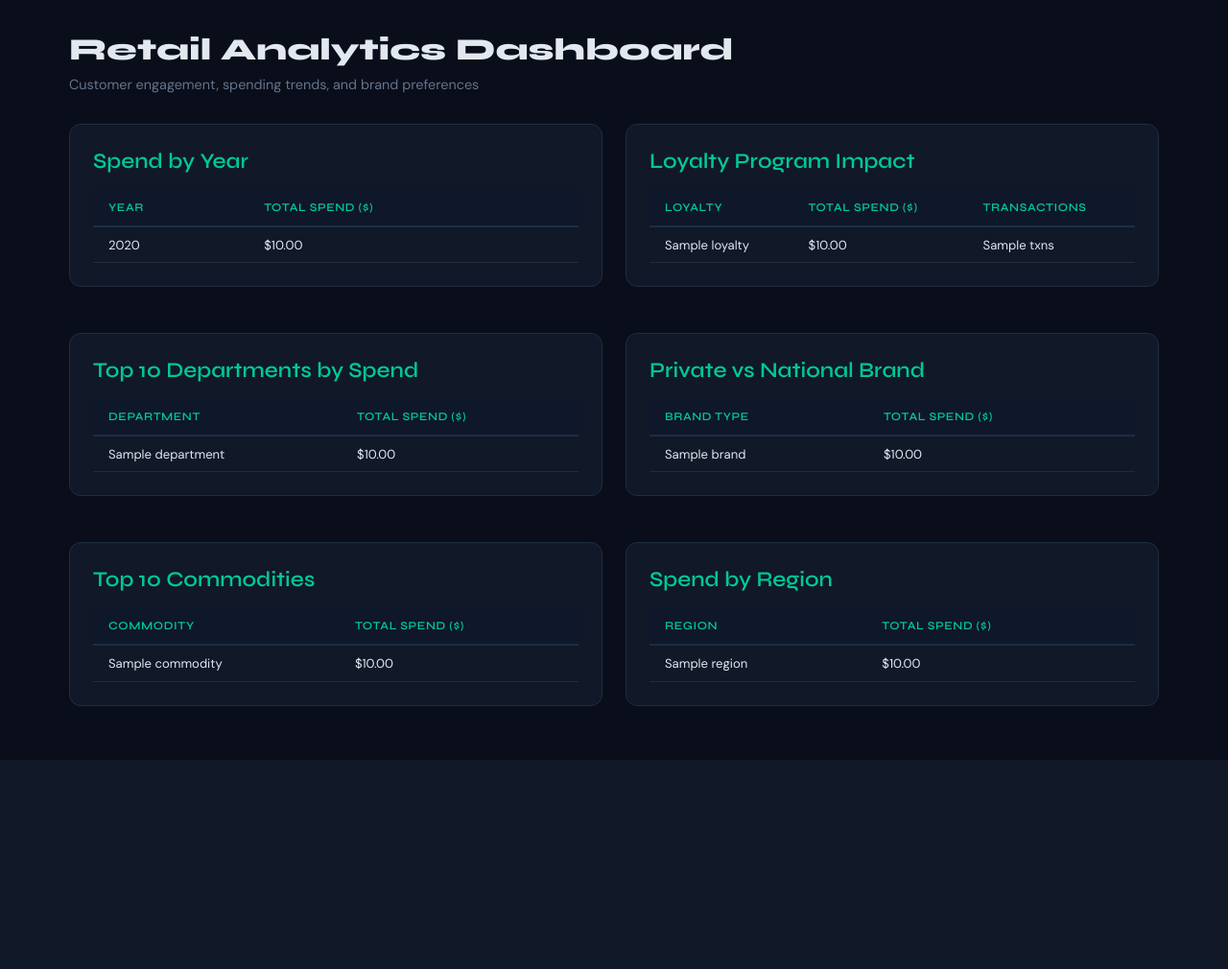
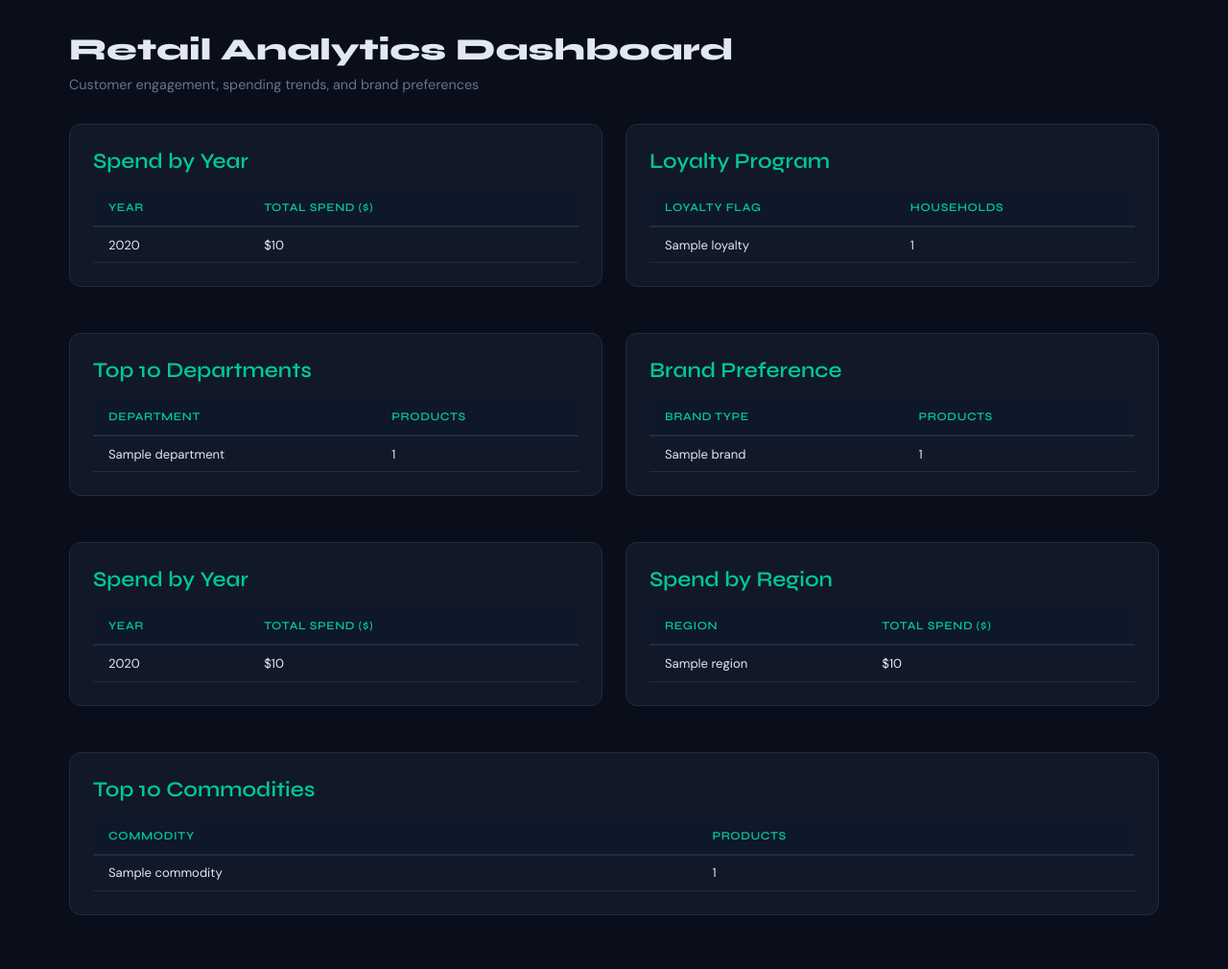
Before and after one commit to DakshithaPusala/KROGER, a Flask app: template templates/dashboard.html in a window 1280 px wide. Shown: the part 60-1070 px from the top of the page at 96% size. Before the commit the page ends 852 px from the top, so only its background shows below. Run offline with Flask 3, Linux system fonts and the light colour scheme; the template is opened without the code that fills it: most values are stand-ins (such as "Sample title", 1, 10 or a date in 2020).

Commit message:
Refactor dashboard HTML for improved data presentation
Updated dashboard layout and data display for various sections, including spend by year, loyalty program, top departments, brand preference, and commodities.

```diff
--- a/templates/dashboard.html
+++ b/templates/dashboard.html
@@ -6,7 +6,6 @@
 
 <div style="display:grid;grid-template-columns:1fr 1fr;gap:1.5rem;">
 
-  <!-- Spend by Year -->
   <div class="card">
     <h2>Spend by Year</h2>
     {% if data.spend_by_year %}
@@ -14,74 +13,69 @@
       <thead><tr><th>Year</th><th>Total Spend ($)</th></tr></thead>
       <tbody>
         {% for r in data.spend_by_year %}
-        <tr><td>{{ r.year }}</td><td>${{ "{:,.2f}".format(r.total) }}</td></tr>
+        <tr><td>{{ r.year }}</td><td>${{ r.total }}</td></tr>
+        {% endfor %}
+      </tbody>
+    </table>
+    {% else %}<p style="color:var(--muted)">No data yet. Upload CSV files first.</p>{% endif %}
+  </div>
+
+  <div class="card">
+    <h2>Loyalty Program</h2>
+    {% if data.loyalty %}
+    <table>
+      <thead><tr><th>Loyalty Flag</th><th>Households</th></tr></thead>
+      <tbody>
+        {% for r in data.loyalty %}
+        <tr><td>{{ r.loyalty }}</td><td>{{ r.total_hh }}</td></tr>
         {% endfor %}
       </tbody>
     </table>
     {% else %}<p style="color:var(--muted)">No data yet.</p>{% endif %}
   </div>
 
-  <!-- Loyalty Spend -->
   <div class="card">
-    <h2>Loyalty Program Impact</h2>
-    {% if data.loyalty %}
+    <h2>Top 10 Departments</h2>
+    {% if data.top_depts %}
     <table>
-      <thead><tr><th>Loyalty</th><th>Total Spend ($)</th><th>Transactions</th></tr></thead>
+      <thead><tr><th>Department</th><th>Products</th></tr></thead>
       <tbody>
-        {% for r in data.loyalty %}
-        <tr><td>{{ r.loyalty }}</td><td>${{ "{:,.2f}".format(r.total) }}</td><td>{{ r.txns }}</td></tr>
+        {% for r in data.top_depts %}
+        <tr><td>{{ r.department }}</td><td>{{ r.count }}</td></tr>
         {% endfor %}
       </tbody>
     </table>
     {% else %}<p style="color:var(--muted)">No data yet.</p>{% endif %}
   </div>
 
-  <!-- Top Departments -->
   <div class="card">
-    <h2>Top 10 Departments by Spend</h2>
-    {% if data.top_depts %}
+    <h2>Brand Preference</h2>
+    {% if data.brands %}
     <table>
-      <thead><tr><th>Department</th><th>Total Spend ($)</th></tr></thead>
+      <thead><tr><th>Brand Type</th><th>Products</th></tr></thead>
       <tbody>
-        {% for r in data.top_depts %}
-        <tr><td>{{ r.department }}</td><td>${{ "{:,.2f}".format(r.total) }}</td></tr>
+        {% for r in data.brands %}
+        <tr><td>{{ r.brand }}</td><td>{{ r.count }}</td></tr>
         {% endfor %}
       </tbody>
     </table>
     {% else %}<p style="color:var(--muted)">No data yet.</p>{% endif %}
   </div>
 
-  <!-- Brand Preference -->
   <div class="card">
-    <h2>Private vs National Brand</h2>
-    {% if data.brands %}
+    <h2>Spend by Year</h2>
+    {% if data.spend_by_year %}
     <table>
-      <thead><tr><th>Brand Type</th><th>Total Spend ($)</th></tr></thead>
+      <thead><tr><th>Year</th><th>Total Spend ($)</th></tr></thead>
       <tbody>
-        {% for r in data.brands %}
-        <tr><td>{{ r.brand }}</td><td>${{ "{:,.2f}".format(r.total) }}</td></tr>
+        {% for r in data.spend_by_year %}
+        <tr><td>{{ r.year }}</td><td>${{ r.total }}</td></tr>
         {% endfor %}
       </tbody>
     </table>
     {% else %}<p style="color:var(--muted)">No data yet.</p>{% endif %}
   </div>
 
-  <!-- Top Commodities -->
-  <div class="card">
-    <h2>Top 10 Commodities</h2>
-    {% if data.top_commodities %}
-    <table>
-      <thead><tr><th>Commodity</th><th>Total Spend ($)</th></tr></thead>
-      <tbody>
-        {% for r in data.top_commodities %}
-        <tr><td>{{ r.commodity }}</td><td>${{ "{:,.2f}".format(r.total) }}</td></tr>
-        {% endfor %}
-      </tbody>
-    </table>
-    {% else %}<p style="color:var(--muted)">No data yet.</p>{% endif %}
-  </div>
-
-  <!-- Region Spend -->
   <div class="card">
     <h2>Spend by Region</h2>
     {% if data.regions %}
@@ -89,7 +83,21 @@
       <thead><tr><th>Region</th><th>Total Spend ($)</th></tr></thead>
       <tbody>
         {% for r in data.regions %}
-        <tr><td>{{ r.region }}</td><td>${{ "{:,.2f}".format(r.total) }}</td></tr>
+        <tr><td>{{ r.region }}</td><td>${{ r.total }}</td></tr>
+        {% endfor %}
+      </tbody>
+    </table>
+    {% else %}<p style="color:var(--muted)">No data yet.</p>{% endif %}
+  </div>
+
+  <div class="card" style="grid-column:1/-1;">
+    <h2>Top 10 Commodities</h2>
+    {% if data.top_commodities %}
+    <table>
+      <thead><tr><th>Commodity</th><th>Products</th></tr></thead>
+      <tbody>
+        {% for r in data.top_commodities %}
+        <tr><td>{{ r.commodity }}</td><td>{{ r.count }}</td></tr>
         {% endfor %}
       </tbody>
     </table>
```
